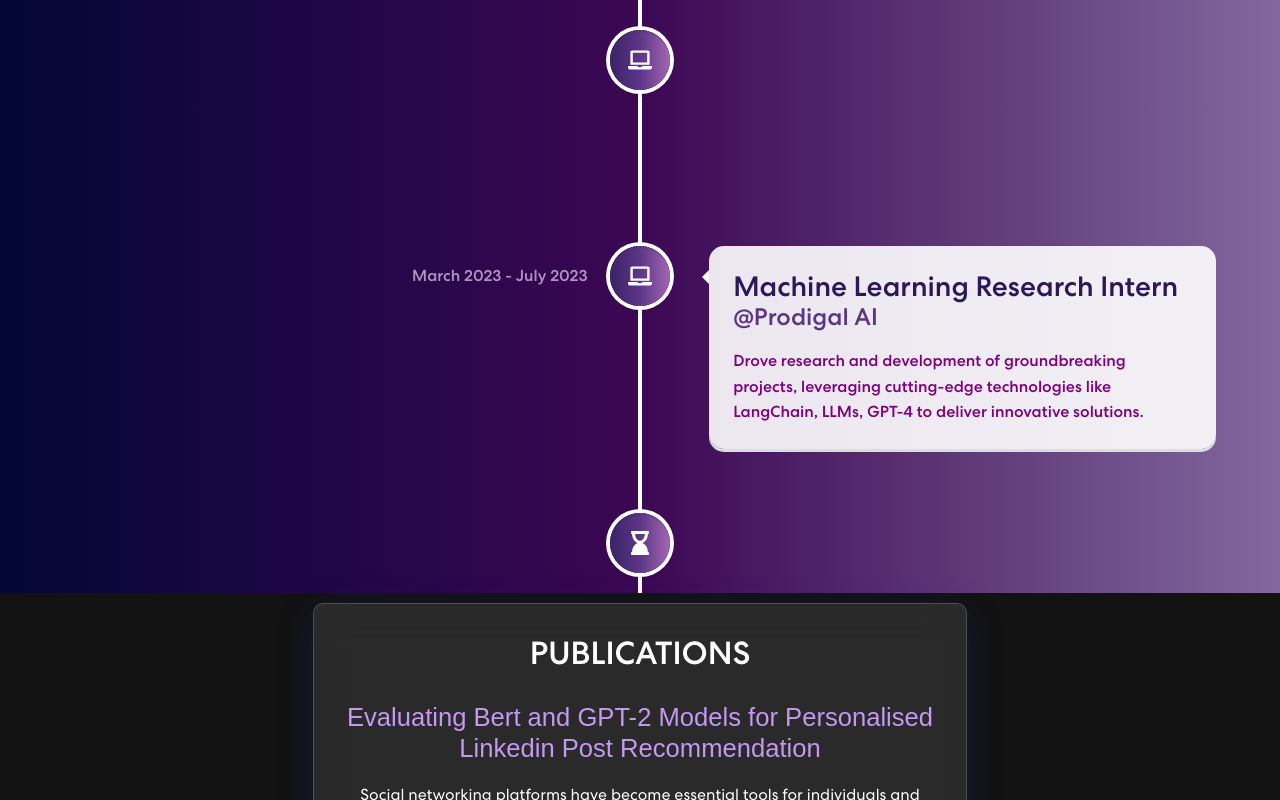
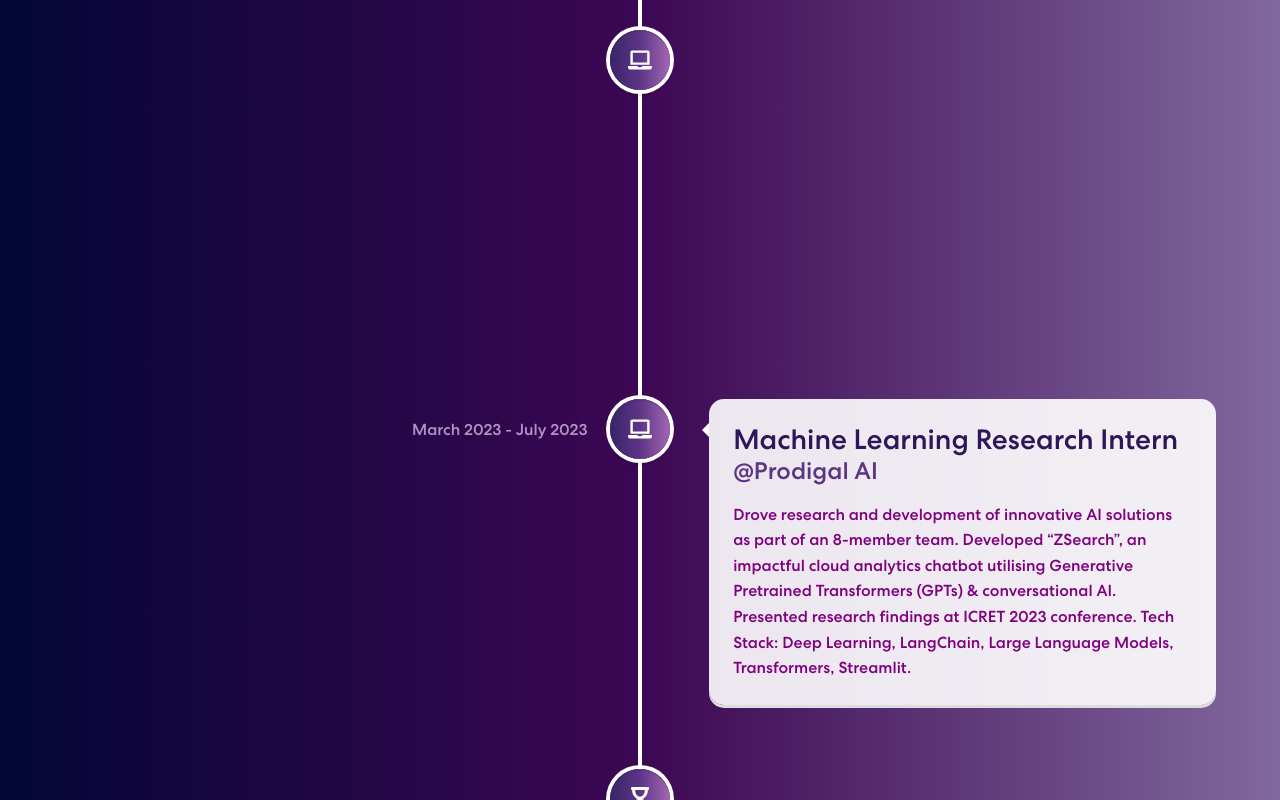
Before and after one commit to prerna-rn/portfolio, a React (Create React App) app: page / in a window 1280 px wide. Shown: the part 2180-2980 px from the top of the page. Built offline with nearby package versions, Linux system fonts and the light colour scheme.

Commit message:
add experience

```diff
--- a/src/App.js
+++ b/src/App.js
@@ -15,16 +15,20 @@
   const experienceData = [
     {
       title: "Software Engineering Intern",
-      company: "@TBD",
-      date: "TBD",
-      description: "TBD"
+      company: "@Microsoft",
+      date: "May 2024 - July 2024",
+      description: `Member of Special Clouds Team which aims to make a unified approach to standardise deployments across all Microsoft-365 Services.
+      Created an Azure DevOps extension to troubleshoot customer’s pipeline failures using Generative AI to enable self-served debugging and reduce the bandwidth of on-call engineers.
+      Tech Stack: C#, .NET, Azure DevOps, React, Webpack, Chat Completion API.`
     },
     {
       title: "Machine Learning Research Intern",
       company: "@Prodigal AI",
       date: "March 2023 - July 2023",
-      description: `Drove research and development of groundbreaking projects, leveraging cutting-edge
-      technologies like LangChain, LLMs, GPT-4 to deliver innovative solutions.
+      description: `Drove research and development of innovative AI solutions as part of an 8-member team.
+      Developed “ZSearch”, an impactful cloud analytics chatbot utilising Generative Pretrained Transformers
+(GPTs) & conversational AI. Presented research findings at ICRET 2023 conference.
+Tech Stack: Deep Learning, LangChain, Large Language Models, Transformers, Streamlit.
       `
     },
     // Add more experience data as needed
```
